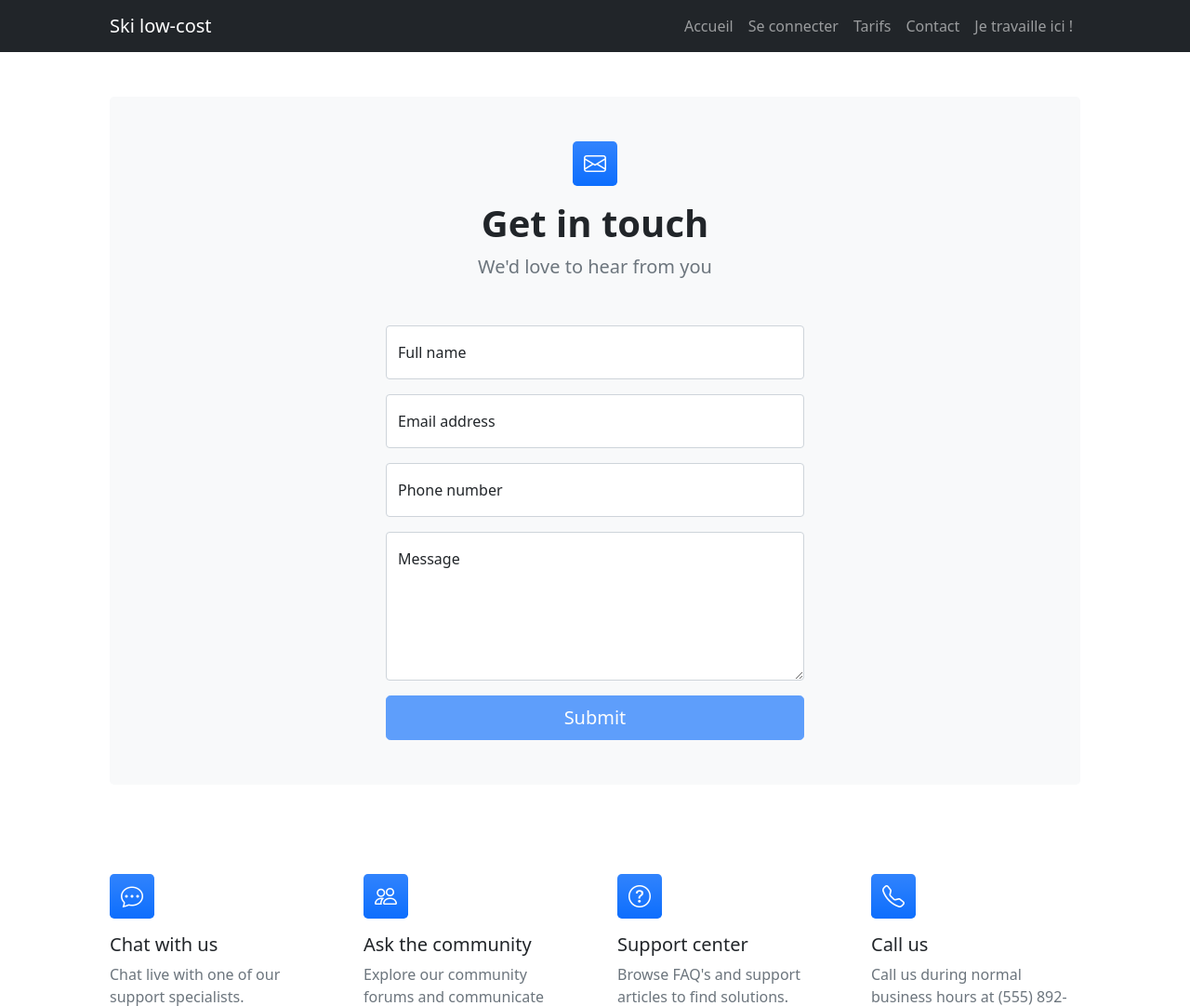
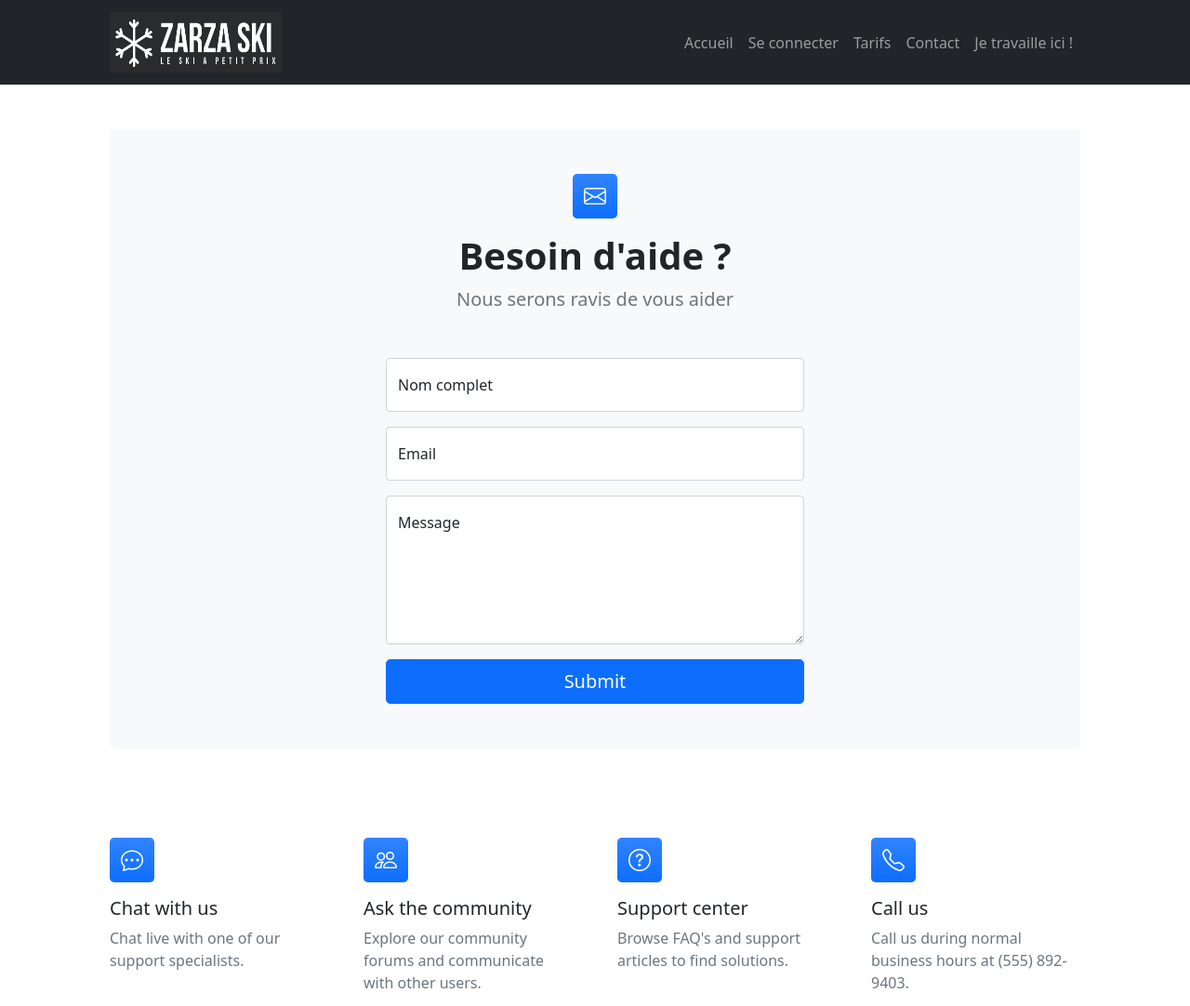
Before and after one commit to Berachem/Ski-Low-Cost, a PHP site: page /contact.php in a window 1280 px wide. Shown: the top 1082 px of the page at 93% size. Run offline with PHP 8.4, Linux system fonts and the light colour scheme; some libraries are stand-ins or nearby versions.

Commit message:
changement PHP et logo

```diff
--- a/contact.php
+++ b/contact.php
@@ -10,37 +10,25 @@ include('includes/header.inc.html')
                     <div class="bg-light rounded-3 py-5 px-4 px-md-5 mb-5">
                         <div class="text-center mb-5">
                             <div class="feature bg-primary bg-gradient text-white rounded-3 mb-3"><i class="bi bi-envelope"></i></div>
-                            <h1 class="fw-bolder">Get in touch</h1>
-                            <p class="lead fw-normal text-muted mb-0">We'd love to hear from you</p>
+                            <h1 class="fw-bolder">Besoin d'aide ?</h1>
+                            <p class="lead fw-normal text-muted mb-0">Nous serons ravis de vous aider</p>
                         </div>
                         <div class="row gx-5 justify-content-center">
                             <div class="col-lg-8 col-xl-6">
-                                <!-- * * * * * * * * * * * * * * *-->
-                                <!-- * * SB Forms Contact Form * *-->
-                                <!-- * * * * * * * * * * * * * * *-->
-                                <!-- This form is pre-integrated with SB Forms.-->
-                                <!-- To make this form functional, sign up at-->
-                                <!-- https://startbootstrap.com/solution/contact-forms-->
-                                <!-- to get an API token!-->
-                                <form id="contactForm" data-sb-form-api-token="API_TOKEN">
+
+                                <form id="contactForm" action="../php/sendmessage.php" method="POST">
                                     <!-- Name input-->
                                     <div class="form-floating mb-3">
                                         <input class="form-control" id="name" type="text" placeholder="Enter your name..." data-sb-validations="required" />
-                                        <label for="name">Full name</label>
+                                        <label for="name">Nom complet</label>
                                         <div class="invalid-feedback" data-sb-feedback="name:required">A name is required.</div>
                                     </div>
                                     <!-- Email address input-->
                                     <div class="form-floating mb-3">
                                         <input class="form-control" id="email" type="email" placeholder="name@example.com" data-sb-validations="required,email" />
-                                        <label for="email">Email address</label>
+                                        <label for="email">Email</label>
                                         <div class="invalid-feedback" data-sb-feedback="email:required">An email is required.</div>
                                         <div class="invalid-feedback" data-sb-feedback="email:email">Email is not valid.</div>
-                                    </div>
-                                    <!-- Phone number input-->
-                                    <div class="form-floating mb-3">
-                                        <input class="form-control" id="phone" type="tel" placeholder="(123) 456-7890" data-sb-validations="required" />
-                                        <label for="phone">Phone number</label>
-                                        <div class="invalid-feedback" data-sb-feedback="phone:required">A phone number is required.</div>
                                     </div>
                                     <!-- Message input-->
                                     <div class="form-floating mb-3">
@@ -54,10 +42,9 @@ include('includes/header.inc.html')
                                     <!-- has successfully submitted-->
                                     <div class="d-none" id="submitSuccessMessage">
                                         <div class="text-center mb-3">
-                                            <div class="fw-bolder">Form submission successful!</div>
-                                            To activate this form, sign up at
-                                            <br />
-                                            <a href="https://startbootstrap.com/solution/contact-forms">https://startbootstrap.com/solution/contact-forms</a>
+                                            <div class="alert alert-success" role="alert">
+                                                C'est envoyé... Merci :)
+                                            </div>
                                         </div>
                                     </div>
                                     <!-- Submit error message-->
@@ -66,7 +53,7 @@ include('includes/header.inc.html')
                                     <!-- an error submitting the form-->
                                     <div class="d-none" id="submitErrorMessage"><div class="text-center text-danger mb-3">Error sending message!</div></div>
                                     <!-- Submit Button-->
-                                    <div class="d-grid"><button class="btn btn-primary btn-lg disabled" id="submitButton" type="submit">Submit</button></div>
+                                    <div class="d-grid"><button class="btn btn-primary btn-lg" id="submitButton" type="submit">Submit</button></div>
                                 </form>
                             </div>
                         </div>
--- a/includes/header.inc.html
+++ b/includes/header.inc.html
@@ -18,7 +18,10 @@
             <!-- Navigation-->
             <nav class="navbar navbar-expand-lg navbar-dark bg-dark">
                 <div class="container px-5">
-                    <a class="navbar-brand" href="index.html">Ski low-cost</a>
+                    <a class="navbar-brand" href="index.html">
+                        <img src="assets/logoSki.png" width="185" height="65" class="d-inline-block align-top" alt="logo">
+
+                    </a>
                     <button class="navbar-toggler" type="button" data-bs-toggle="collapse" data-bs-target="#navbarSupportedContent" aria-controls="navbarSupportedContent" aria-expanded="false" aria-label="Toggle navigation"><span class="navbar-toggler-icon"></span></button>
                     <div class="collapse navbar-collapse" id="navbarSupportedContent">
                         <ul class="navbar-nav ms-auto mb-2 mb-lg-0">
--- /dev/null
+++ b/php/sendmessage.php
@@ -0,0 +1,4 @@
+<?php
+
+echo 'message envoyé tavu';
+?>
```
Also changed, not shown: assets/logoSki.png (added).
